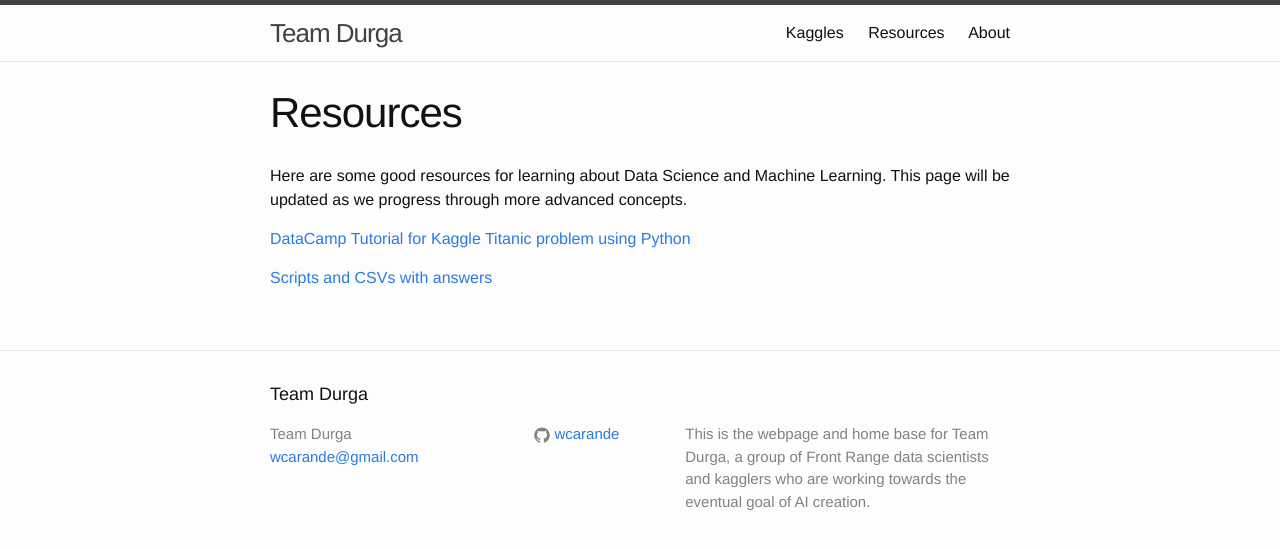
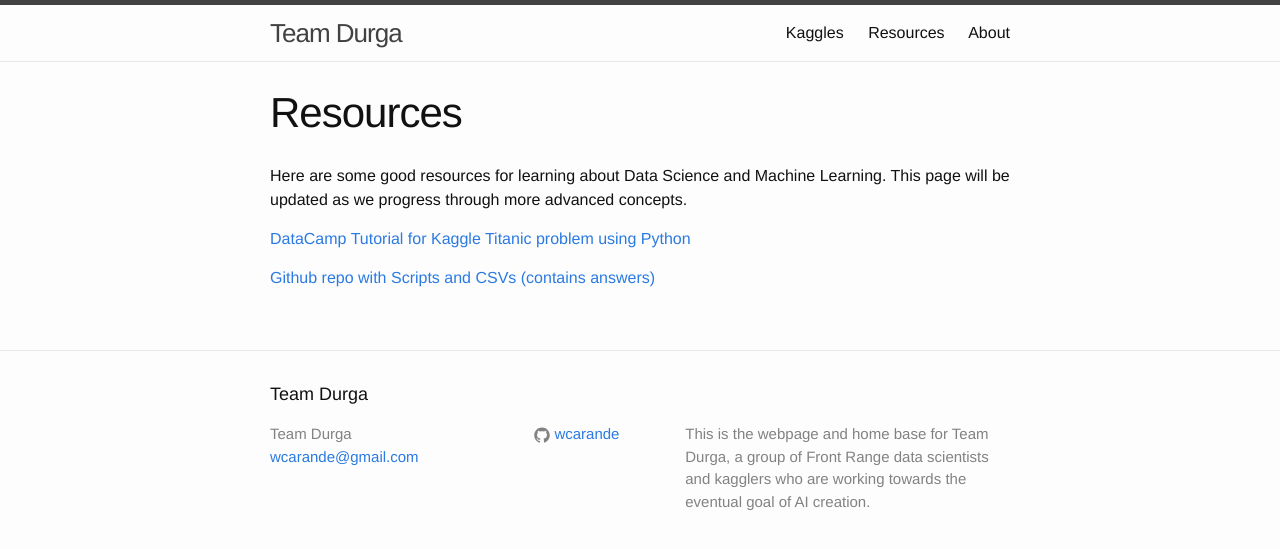
Before and after one commit to carande/carande.github.io, a Jekyll site: the page built from Resources.md, in a window 1280 px wide. Shown: the top 549 px of the page. Built offline with Jekyll 4.4.1, drawn with Linux system fonts in a browser that asks for light colours.

Commit message:
Update Resources.md

```diff
--- a/Resources.md
+++ b/Resources.md
@@ -16,4 +16,4 @@ Here are some good resources for learning about Data Science and Machine Learnin
 
 
 
-[Scripts and CSVs with answers](https://github.com/wcarande/Kaggle-Python)
+[Github repo with Scripts and CSVs (contains answers)](https://github.com/wcarande/Kaggle-Python)
```
